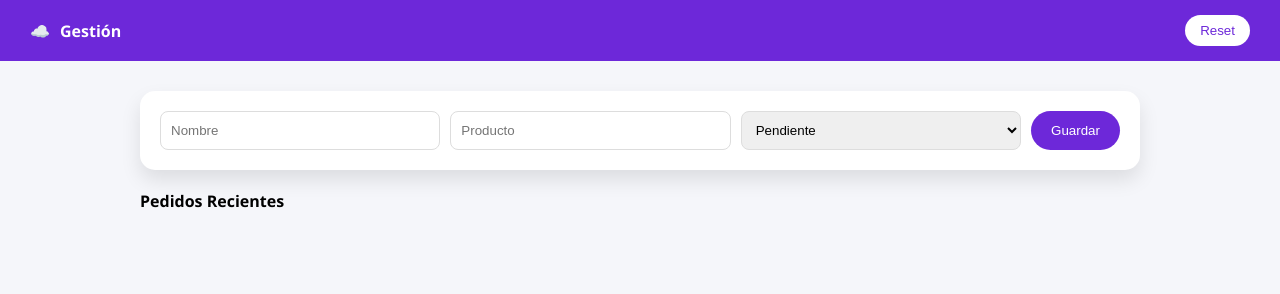
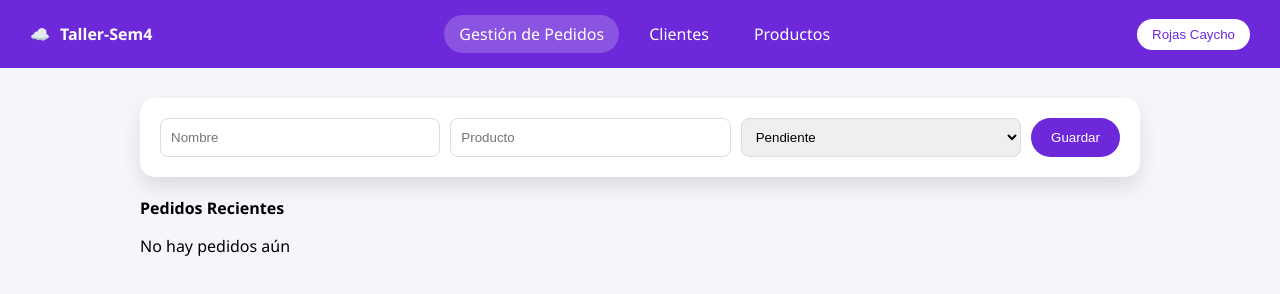
Before and after one commit to nrojascaycho-ops/optimizacionexam, an Astro site: page / in a window 1280 px wide. Built offline with nearby package versions, Linux system fonts and the light colour scheme; Astro itself is replaced by a stand-in of ours.

Commit message:
actualizando app completa

```diff
--- a/src/components/App.jsx
+++ b/src/components/App.jsx
@@ -7,7 +7,6 @@ export default function App() {
   const [pedidos, setPedidos] = useState([]);
   const [cargado, setCargado] = useState(false);
 
-  // 🔥 CARGAR DESDE localStorage
   useEffect(() => {
     const data = localStorage.getItem("pedidos");
     if (data) {
@@ -16,7 +15,6 @@ export default function App() {
     setCargado(true);
   }, []);
 
-  // 🔥 GUARDAR
   useEffect(() => {
     if (cargado) {
       localStorage.setItem("pedidos", JSON.stringify(pedidos));
@@ -39,10 +37,17 @@ export default function App() {
 
   return (
     <>
+      {/* HEADER ORIGINAL */}
       <div className="header">
         <div className="logo">
           <span>☁️</span>
-          <strong>Gestión</strong>
+          <strong>Taller-Sem4</strong>
+        </div>
+
+        <div className="menu">
+          <span className="active">Gestión de Pedidos</span>
+          <span>Clientes</span>
+          <span>Productos</span>
         </div>
 
         <button
@@ -52,19 +57,25 @@ export default function App() {
             setPedidos([]);
           }}
         >
-          Reset
+          Rojas Caycho
         </button>
       </div>
 
+      {/* CONTENIDO */}
       <div className="container">
         <PedidoForm onAdd={agregar} />
+
         <div className="title">Pedidos Recientes</div>
 
-        <PedidoList
-          pedidos={pedidos}
-          onDelete={eliminar}
-          onEdit={editar}
-        />
+        {pedidos.length === 0 ? (
+          <p>No hay pedidos aún</p>
+        ) : (
+          <PedidoList
+            pedidos={pedidos}
+            onDelete={eliminar}
+            onEdit={editar}
+          />
+        )}
       </div>
     </>
   );
```
